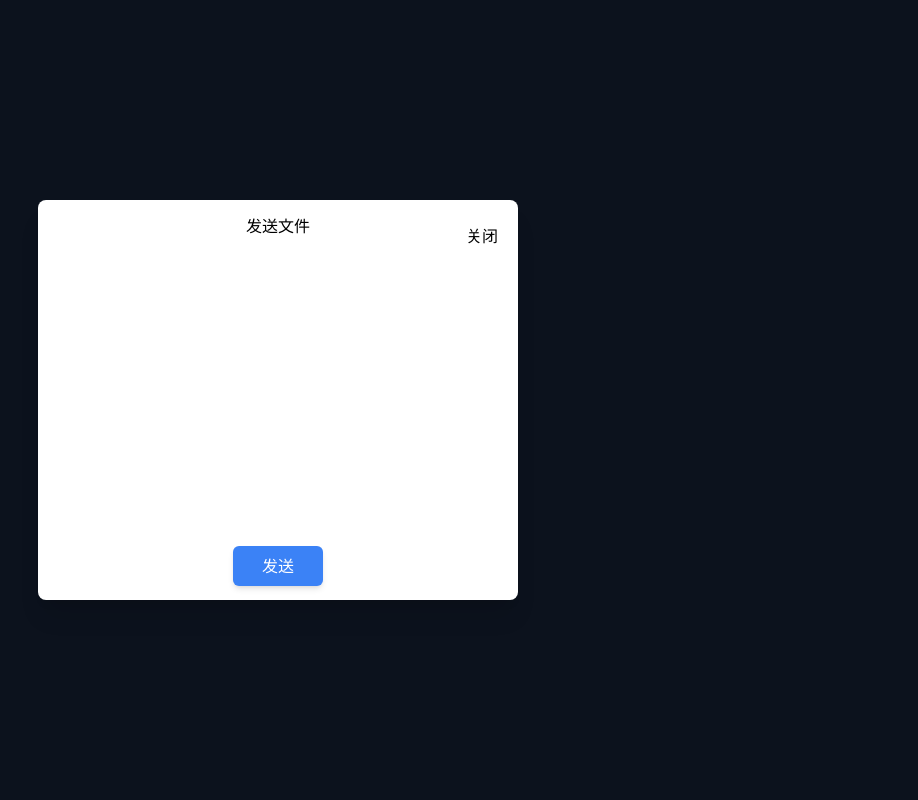
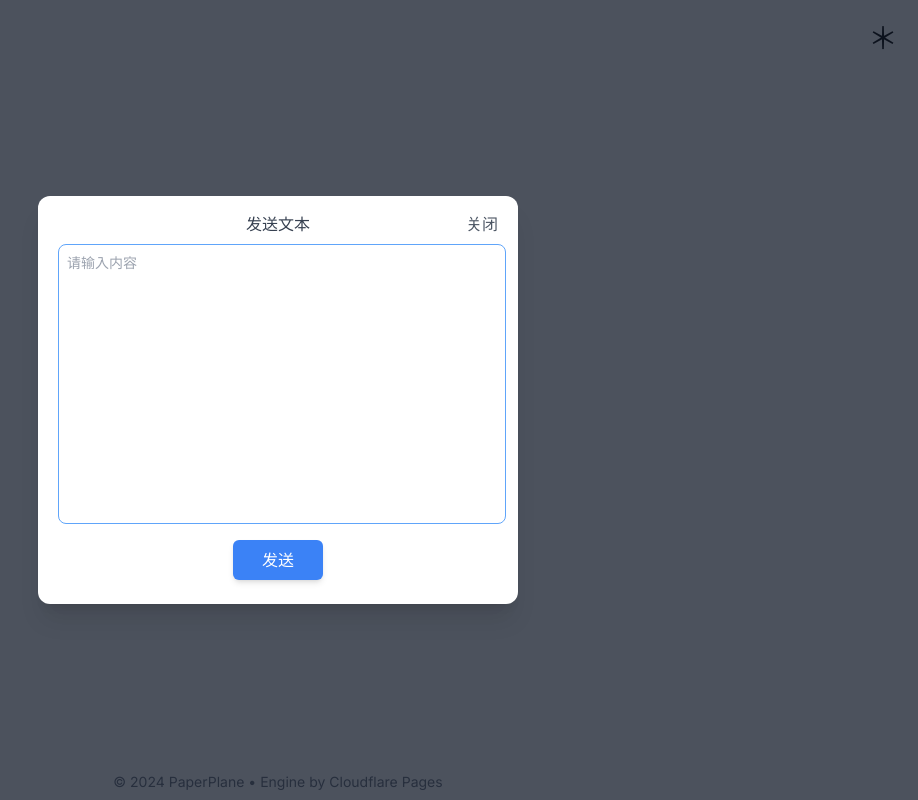
Before and after one commit to eMoonT/paperplane, a Next.js app: page / in a window 1280 px wide. Both pictures are taken after a click on the button "发送". Shown: the whole page, without its empty margins (362-1280 px from the left). Built offline with nearby package versions, Linux system fonts and the light colour scheme.

Commit message:
feat: dark model

```diff
--- a/app/globals.css
+++ b/app/globals.css
@@ -7,3 +7,9 @@ body
 :root {
   height: 100%;
 }
+
+input[type=number]::-webkit-inner-spin-button,
+input[type=number]::-webkit-outer-spin-button {
+  -webkit-appearance: none;
+  margin: 0;
+}
--- a/app/page.tsx
+++ b/app/page.tsx
@@ -12,7 +12,7 @@ import axios from "axios";
 import toast from "react-hot-toast";
 
 let CODE_NUM = 0;
-const BASE_URL = 'https://pp.xingmel.top'
+const BASE_URL = "https://pp.xingmel.top";
 
 export interface Env {
   KV_TEST: KVNamespace;
@@ -27,7 +27,7 @@ async function validCode() {
   console.log("code重复, 重新生成code");
   let isDone = false;
   while (!isDone) {
-    const res = await axios.get(`${BASE_URL}/api/hello/${CODE_NUM}`);
+    const res = await axios.get(`${BASE_URL}/api/v1/${CODE_NUM}`);
     if (res.data.status === 0) {
       CODE_NUM = getRandomNumberBetween(1000, 9999);
     } else if ((res.data.status = 1)) {
@@ -76,6 +76,7 @@ export default function Home() {
   };
 
   const toggleCodeModal = () => {
+    setIsWatching(!isWatching);
     setCodeInput(0);
     setIsCodeModalOpen((prev) => !prev);
   };
@@ -113,16 +114,28 @@ export default function Home() {
       dataContentRef.current = res.data;
     }
     if (res.data.status === 1) {
-      toast.error("提取码不存在")
+      toast.error("提取码不存在");
     }
+  };
+
+  const themeToggle = () => {
+    document.body.classList.toggle("dark");
   };
   return (
     <>
-      <div className="flex justify-center items-center h-screen flex-col gap-y-3 bg-black">
-        <h1 className="text-3xl text-white font-bold">paperplane</h1>
+      <div className="flex justify-center items-center h-screen flex-col gap-y-3 bg-white dark:bg-black">
+        <button
+          className="absolute top-5 right-5 text-5xl xs:text-3xl dark:text-white text-black outline-none active:animate-spin"
+          onClick={themeToggle}
+        >
+          ＊
+        </button>
+        <h1 className="text-3xl text-gray-800 dark:text-white font-bold">
+          PaperPlane
+        </h1>
         <button
           type="button"
-          className="mt-32 relative inline-flex items-center justify-center w-[200px] h-12 bg-blue-500 text-white rounded-md shadow-md hover:bg-blue-700 focus:outline-none focus:ring-2 focus:ring-offset-2 focus:ring-blue-500"
+          className="mt-32 relative inline-flex items-center justify-center w-[200px] h-12 bg-blue-500 text-white rounded-md shadow-md hover:bg-blue-600 focus:outline-none focus:ring-2 focus:ring-offset-2 focus:ring-blue-500"
           onClick={toggleModal}
         >
           发送
@@ -136,7 +149,7 @@ export default function Home() {
         />
         <button
           type="button"
-          className="relative inline-flex items-center justify-center w-[200px] h-12 bg-gray-800 text-blue-800 rounded-md shadow-md hover:bg-gray-700 focus:outline-none focus:ring-2 focus:ring-offset-2 focus:ring-gray-700"
+          className="relative inline-flex items-center justify-center w-[200px] h-12 dark:bg-gray-800 dark:text-blue-800 bg-white hover:bg-gray-100 text-blue-500 rounded-md shadow-md"
           onClick={toggleCodeModal}
         >
           接收
@@ -148,7 +161,6 @@ export default function Home() {
           isOpen={isCodeModalOpen}
           onClose={toggleCodeModal}
         />
-      </div>
         <LinkModal
           isOpen={isLinkModalOpen}
           onClose={toggleLinkModal}
@@ -159,6 +171,12 @@ export default function Home() {
           onClose={toggleContentModal}
           data={dataContentRef.current}
         />
+        <span className="absolute bottom-2 dark:text-gray-300 text-gray-500 text-sm">
+          © 2024{" "}
+          <a href="https://www.github.com/eMoonT/paperplane">PaperPlane{"  "} •</a>{"  "}
+          Engine by <a href="https://cloudflare.com">Cloudflare Pages</a>
+        </span>
+      </div>
     </>
   );
 }
--- a/components/board-modal.tsx
+++ b/components/board-modal.tsx
@@ -1,3 +1,5 @@
+import React, { useRef, useEffect } from "react";
+
 interface BoardModalProps {
   isOpen: boolean;
   onClose: () => void;
@@ -13,6 +15,12 @@ const BoardModal: React.FC<BoardModalProps> = ({
   setClipboardData,
   sendMessage,
 }) => {
+  const textareaRef = useRef<HTMLTextAreaElement>(null);
+
+  useEffect(() => {
+    textareaRef.current?.focus();
+  }, [isOpen]);
+
   return (
     <>
       <div
@@ -20,27 +28,31 @@ const BoardModal: React.FC<BoardModalProps> = ({
           isOpen ? "bg-gray-900 bg-opacity-75" : "hidden"
         }`}
       >
-        <div className="w-[480px] h-3/6 p-2 bg-white rounded-lg shadow-xl flex flex-col justify-center items-center fixed">
+        <div className="xs:w-[480px] w-4/5 py-2 px-4 bg-white dark:bg-[rgba(30,30,30,1.5)] rounded-xl shadow-xl flex flex-col justify-center items-center fixed">
           {/* 模态框内容 */}
-          <button onClick={onClose} className="absolute right-5 top-6">
+          <button onClick={onClose} className="absolute right-5 top-4 text-gray-600 dark:text-gray-300">
             关闭
           </button>
-          <h1>发送文件</h1>
+          <h1 className="text-gray-700 dark:text-white py-2">发送文本</h1>
           <textarea
             name="t1"
             id="t1"
+            ref={textareaRef}
             onChange={(e) => {
               setClipboardData(e.target.value);
             }}
+            placeholder="请输入内容"
             value={clipboardData}
-            className="h-4/5 w-full outline-none resize-none"
+            className="h-[280px] w-full p-2 outline-none resize-none placeholder:text-sm bg-[rgba(0,0,0,0.05)] focus:bg-white  dark:bg-[rgba(255,255,255,0.05)] focus:border focus:border-blue-400 translate-x-1 dark:text-gray-100 rounded-lg"
           ></textarea>
+          <div className="py-4">
           <button
             onClick={sendMessage}
-            className="relative inline-flex items-center justify-center w-[90px] h-10 bg-blue-500 text-white rounded-md shadow-md hover:bg-blue-700 focus:outline-none focus:ring-2 focus:ring-offset-2 focus:ring-blue-500"
+            className="relative inline-flex items-center justify-center w-[90px] h-10  bg-blue-500 text-white rounded-md shadow-md hover:bg-blue-700 focus:outline-none focus:ring-2 focus:ring-offset-2 focus:ring-blue-500"
           >
             发送
           </button>
+          </div>
         </div>
       </div>
     </>
--- a/components/code-modal.tsx
+++ b/components/code-modal.tsx
@@ -1,3 +1,4 @@
+import React, { useRef, useEffect } from "react";
 interface CodeModalProps {
   isOpen: boolean;
   onClose: () => void;
@@ -13,24 +14,30 @@ const CodeModal: React.FC<CodeModalProps> = ({
   isOpen,
   onClose,
 }) => {
+  const inputRef = useRef<HTMLInputElement>(null);
+
+  useEffect(() => {
+    inputRef.current?.focus();
+  }, [isOpen]);
   return (
     <div
       className={`fixed inset-0 z-50 flex items-center justify-center ${
         isOpen ? "bg-gray-900 bg-opacity-75" : "hidden"
       }`}
     >
-      <div className="w-[480px] h-3/6 p-2 bg-white rounded-lg shadow-xl flex flex-col justify-center items-center gap-y-8 fixed">
-        <button onClick={onClose} className="absolute right-5 top-6">
+      <div className="xs:w-[480px] w-4/5 h-3/6 p-2 bg-white dark:bg-[rgba(30,30,30,1.5)] rounded-lg shadow-xl flex flex-col justify-center items-center gap-y-8 fixed">
+        <button onClick={onClose} className="absolute right-5 top-6 text-gray-600 dark:text-gray-300">
           关闭
         </button>
-        <h1>请输入取件码</h1>
+        <h1 className="text-gray-700 dark:text-gray-300 text-lg font-bold">请输入取件码</h1>
         <input
           type="number"
+          ref={inputRef}
           onChange={(e) => {
             setCodeInput(Number(e.target.value));
           }}
           value={codeInput === 0 ? "" : codeInput}
-          className="h-[80px] w-[280px] text-5xl text-center outline-none border-b-2 text-blue-600 font-bold"
+          className="h-[80px] xs:w-[280px] w-[180px] text-5xl text-center outline-none border-b-2 bg-white dark:bg-[rgba(30,30,30,1.5)] focus:border-blue-500 text-blue-600 font-bold"
         />
         <button
           onClick={receive}
--- a/components/content-modal.tsx
+++ b/components/content-modal.tsx
@@ -22,26 +22,31 @@ const ContentModal: React.FC<ContentModalProps> = ({
           isOpen ? "bg-gray-900 bg-opacity-75" : "hidden"
         }`}
       >
-        <div className="w-[480px] h-3/6 p-2 bg-white rounded-lg shadow-xl flex flex-col justify-center items-center fixed">
-          <button onClick={onClose} className="absolute left-4 top-4">
-            {`< `}返回
-          </button>
+        <div className="xs:w-[480px] w-4/5 h-3/6 p-2 bg-white dark:bg-[rgba(30,30,30,1.5)] rounded-lg shadow-xl flex flex-col justify-center items-center fixed">
+          <div className="py-5">
+            <button
+              onClick={onClose}
+              className="absolute left-4 top-4 text-gray-600 dark:text-gray-300"
+            >
+              {`< `}返回
+            </button>
+          </div>
           <CopyToClipboard text={data?.value} onCopy={handleCopy}>
             {/* <h1 className="text-4xl">{data?.value}</h1> */}
-            {(String(data?.value)).length > 50 ? (
+            {String(data?.value).length > 50 ? (
               <textarea
                 name="code"
                 id="code"
                 value={data?.value}
                 rows={20}
                 readOnly
-                className="w-full pt-8 pl-4 border-none outline-none resize-none"
+                className="w-full pt-8 pl-4 border-none outline-none resize-none text-gray-700 dark:text-gray-100 bg-[rgba(0,0,0,0.05)] dark:bg-[rgba(255,255,255,0.05)] cursor-pointer"
               ></textarea>
             ) : (
-              <pre className="text-2xl">{data?.value}</pre>
+              <pre className="text-2xl text-gray-700 dark:text-gray-100">{data?.value}</pre>
             )}
           </CopyToClipboard>
-          <p className="m-3">提取成功，点击复制文字</p>
+          <p className="m-3 text-gray-400">提取成功，点击复制文字</p>
         </div>
       </div>
     </>
--- a/components/link-modal.tsx
+++ b/components/link-modal.tsx
@@ -12,6 +12,7 @@ const LinkModal: React.FC<LinkModalProps> = ({
   onClose,
   code,
 }) => {
+
   const handleCopy = () => {
     toast.success("复制成功");
   };
@@ -22,12 +23,12 @@ const LinkModal: React.FC<LinkModalProps> = ({
           isOpen ? "bg-gray-900 bg-opacity-75" : "hidden"
         }`}
       >
-        <div className="w-[480px] h-3/6 p-2 bg-white rounded-lg shadow-xl flex flex-col justify-center items-center fixed ">
-          <button onClick={onClose} className="absolute left-4 top-6">{'< '}返回</button>
+        <div className="xs:w-[480px] w-4/5 h-3/6 p-2 bg-white dark:bg-[rgba(30,30,30,1.5)] rounded-lg shadow-xl flex flex-col justify-center items-center fixed ">
+          <button onClick={onClose} className="text-gray-600 dark:text-gray-300 absolute left-4 top-6">{'< '}返回</button>
           <CopyToClipboard text={code.toString()} onCopy={handleCopy}>
-            <h1 className="text-6xl text-black">{code}</h1>
+            <h1 className="text-6xl text-gray-700 dark:text-gray-100 cursor-pointer">{code}</h1>
           </CopyToClipboard>
-          <p className="m-3">发送成功，点击保存提取码</p>
+          <p className="m-3 text-gray-400">发送成功，点击保存提取码</p>
         </div>
       </div>
     </>
--- a/tailwind.config.ts
+++ b/tailwind.config.ts
@@ -1,3 +1,4 @@
+import { ThemeConfig } from "tailwindcss/types/config";
 import type { Config } from "tailwindcss";
 
 const config: Config = {
@@ -6,7 +7,16 @@ const config: Config = {
     "./components/**/*.{js,ts,jsx,tsx,mdx}",
     "./app/**/*.{js,ts,jsx,tsx,mdx}",
   ],
+  darkMode: "class",
   theme: {
+    screens: {
+      xs:'480px',
+      sm: "640px",
+      md: "768px",
+      lg: "1024px",
+      xl: "1280px",
+      "2xl": "1536px",
+    },
     extend: {
       backgroundImage: {
         "gradient-radial": "radial-gradient(var(--tw-gradient-stops))",
```
Also changed, not shown: 1 other file (tests, documents, lock files or other folders). Lines whose indentation alone changed are shown as unchanged.
